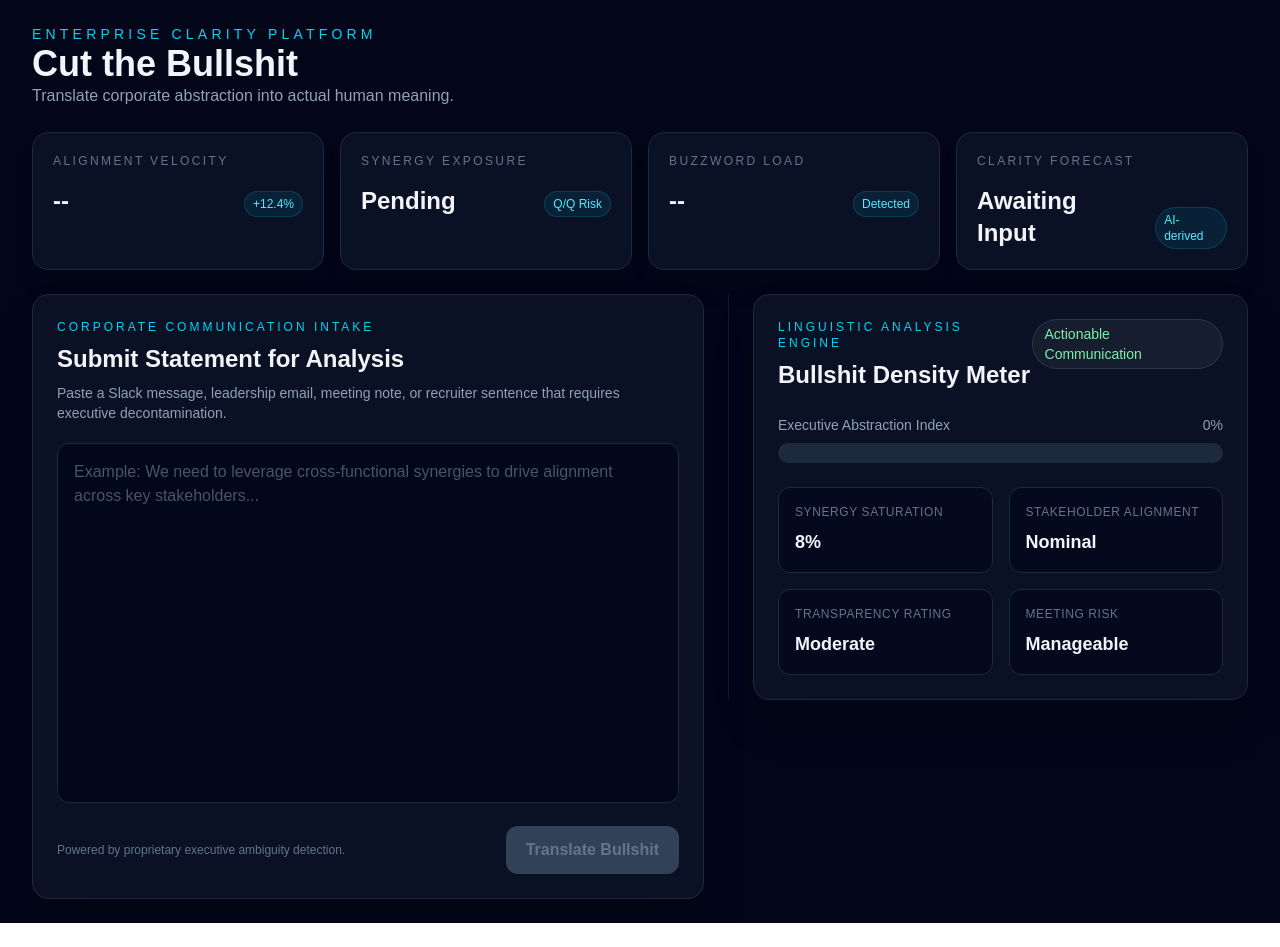
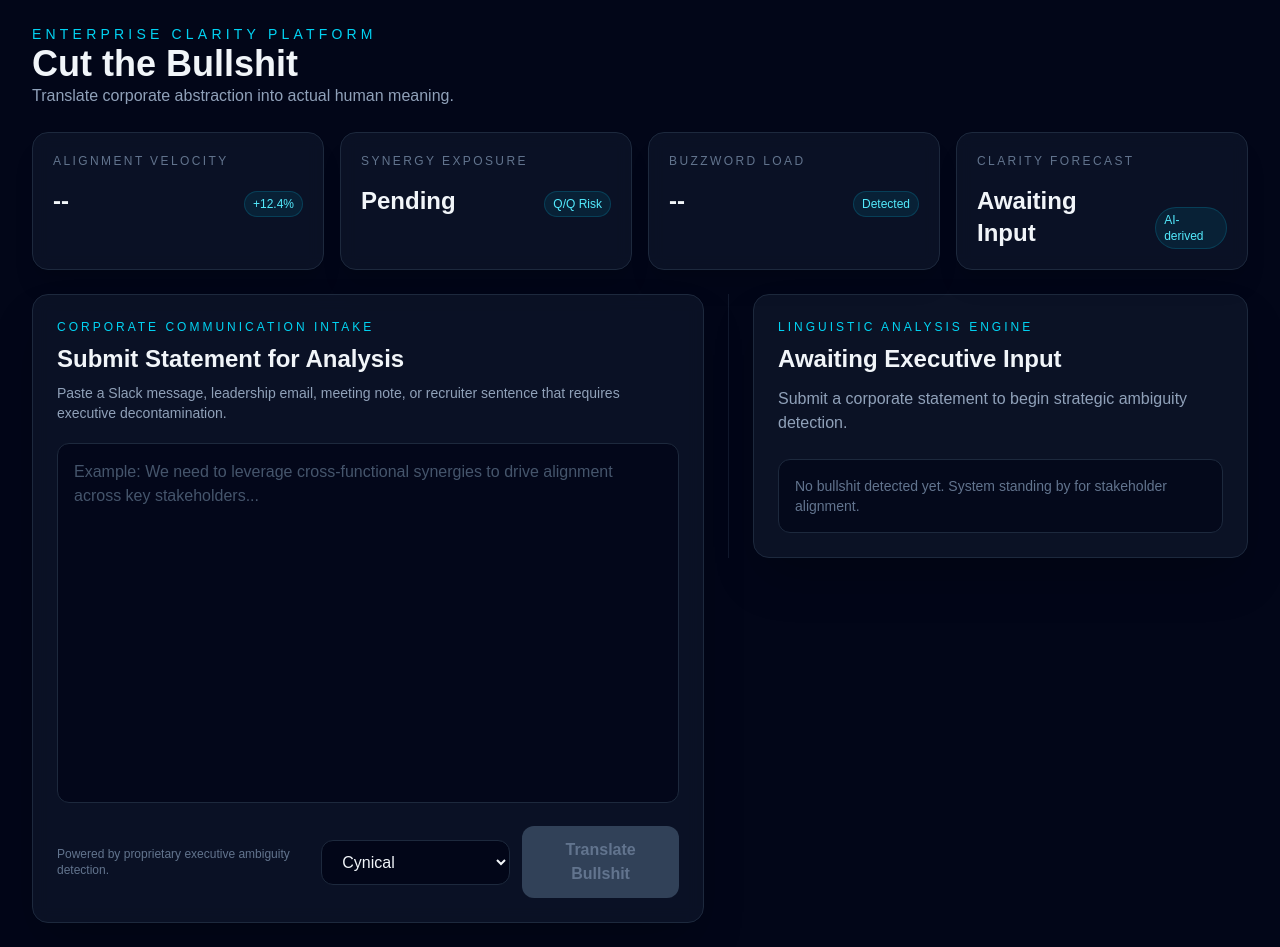
Before and after one commit to amatranga/cut-the-bullshit, a Next.js app: page / in a window 1280 px wide. Before the commit the page ends 923 px from the top, so only its background shows below. Built offline with nearby package versions, Linux system fonts and the light colour scheme.

Commit message:
[feat]: Add empty state and translation selector

```diff
--- /dev/null
+++ b/app/components/EmptyState.tsx
@@ -0,0 +1,21 @@
+export default function EmptyState() {
+  return (
+    <aside className="rounded-2xl border border-slate-800 bg-slate-900/70 p-6 shadow-2xl">
+      <p className="text-xs uppercase tracking-[0.25em] text-cyan-400">
+        Linguistic Analysis Engine
+      </p>
+
+      <h2 className="mt-2 text-2xl font-semibold">
+        Awaiting Executive Input
+      </h2>
+
+      <p className="mt-3 text-slate-400">
+        Submit a corporate statement to begin strategic ambiguity detection.
+      </p>
+
+      <div className="mt-6 rounded-xl border border-slate-800 bg-slate-950/70 p-4 text-sm text-slate-500">
+        No bullshit detected yet. System standing by for stakeholder alignment.
+      </div>
+    </aside>
+  );
+}
--- a/app/components/TranslationCard.tsx
+++ b/app/components/TranslationCard.tsx
@@ -1,10 +1,4 @@
-type TranslationResult = {
-  original: string;
-  translation: string;
-  score: number;
-  mode: string;
-  buzzwords: string[];
-};
+import { TranslationMode, TranslationResult } from "@/app/lib/types";
 
 type TranslationCardProps = {
   result: TranslationResult;
@@ -13,6 +7,24 @@ type TranslationCardProps = {
 export default function TranslationCard({
   result,
 }: TranslationCardProps) {
+
+  function formatModeLabel(mode: TranslationMode) {
+    switch (mode) {
+      case "direct":
+        return "Direct Mode";
+
+      case "executive":
+        return "Executive Decoder";
+
+      case "gen-z":
+        return "Gen Z Mode";
+
+      case "cynical":
+      default:
+        return "Cynical Mode";
+    }
+  }
+
   return (
     <div className="rounded-2xl border border-slate-800 bg-slate-900/70 backdrop-blur p-5 shadow-2xl">
       <div className="flex items-start justify-between mb-6">
@@ -27,7 +39,8 @@ export default function TranslationCard({
         </div>
 
         <div className="rounded-full border border-cyan-500/30 bg-cyan-500/10 px-3 py-1 text-sm text-cyan-300">
-          {result.mode} Mode
+          {/* {result.mode} Mode */}
+          {formatModeLabel(result.mode)}
         </div>
       </div>
 
--- a/app/components/TranslatorInput.tsx
+++ b/app/components/TranslatorInput.tsx
@@ -1,9 +1,10 @@
 "use client"
 
 import { useState } from "react";
+import { TranslationMode } from "@/app/lib/types";
 
 type TranslatorInputProps = {
-  onTranslate: (text: string) => void | Promise<void>;
+  onTranslate: (text: string, mode: TranslationMode) => void | Promise<void>;
   isLoading?: boolean;
 };
 
@@ -12,6 +13,7 @@ export default function TranslatorInput({
   isLoading,
 }: TranslatorInputProps) {
   const [text, setText] = useState("");
+  const [mode, setMode] = useState('cynical');
 
   const handleSubmit = async (event: React.FormEvent<HTMLFormElement>) => {
     event.preventDefault();
@@ -20,7 +22,7 @@ export default function TranslatorInput({
 
     if (!trimmedText) return;
 
-    await onTranslate(trimmedText);
+    await onTranslate(trimmedText, mode as TranslationMode);
   };
 
   return (
@@ -55,6 +57,17 @@ export default function TranslatorInput({
           Powered by proprietary executive ambiguity detection.
         </p>
 
+        <select
+          value={mode}
+          onChange={event => setMode(event.target.value as TranslationMode)}
+          className="rounded-xl border border-slate-800 bg-slate-950 px-4 py-3 text-slate-100"
+        >
+          <option value="cynical">Cynical</option>
+          <option value="direct">Direct</option>
+          <option value="executive">Executive Decoder</option>
+          <option value="gen-z">Gen Z</option>
+        </select>
+
         <button
           type="submit"
           disabled={!text.trim()}
--- a/app/page.tsx
+++ b/app/page.tsx
@@ -5,17 +5,16 @@ import TranslatorInput from "@/app/components/TranslatorInput";
 import TranslationCard from "@/app/components/TranslationCard";
 import BullshitMeter from "@/app/components/BullshitMeter";
 import ExecutiveDashboard from "@/app/components/ExecutiveDashboard";
-import {
-  translateCorporateBullshit,
-  type TranslationResult,
-} from "@/app/lib/translate";
+import EmptyState from "@/app/components/EmptyState";
+import type { TranslationResult } from "@/app/lib/translate";
+import { TranslationMode } from "@/app/lib/types";
 
 export default function Home() {
   const [result, setResult] = useState<TranslationResult | null>(null);
   const [isLoading, setIsLoading] = useState(false);
   const [error, setError] = useState<string | null>(null);
 
-  const handleTranslate = async (text: string) => {
+  const handleTranslate = async (text: string, mode: TranslationMode) => {
     setIsLoading(true);
     setError(null);
 
@@ -25,7 +24,7 @@ export default function Home() {
         headers: {
           "Content-Type": "application/json",
         },
-        body: JSON.stringify({ text }),
+        body: JSON.stringify({ text, mode }),
       });
 
       if (!response.ok) {
@@ -67,8 +66,15 @@ export default function Home() {
           <TranslatorInput onTranslate={handleTranslate} isLoading={isLoading} />
 
           <aside className="space-y-6 self-start border-l border-slate-800/60 pl-6">
-            <BullshitMeter score={result?.score ?? 0} />
-            {result && <TranslationCard result={result} />}
+            {result ? (
+              <>
+                <BullshitMeter score={result?.score ?? 0} />
+                <TranslationCard result={result} />
+              </>
+            ) : (
+              <EmptyState />
+            )
+            }
           </aside>
         </div>
       </div>
```
